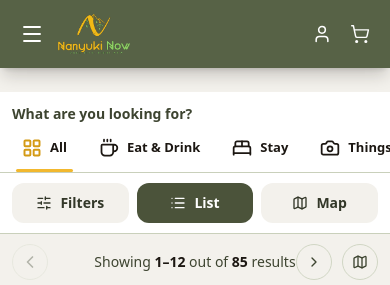
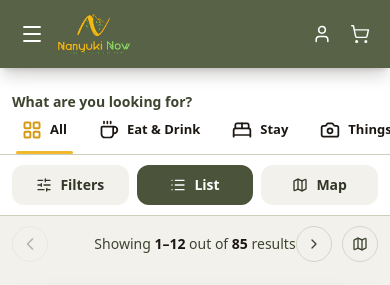
Before and after one commit to frankmwanikii/nanyukinow, a Laravel app: page /explore in a window 390 px wide. Shown: the top 285 px of the page. Run offline with Laravel 12, Linux system fonts and the light colour scheme; style sheets or scripts are compiled from the project's sources; parts of the project's set-up code (start-up, migrations or seed data) failed here and were passed over; some libraries are stand-ins or nearby versions; some web fonts are replaced.

Commit message:
Refactor ExploreCategoryTabs and Explore components
- Adjusted padding and margin styles in ExploreCategoryTabs for improved layout.
- Wrapped ExploreCategoryTabs in a div within Explore component to enhance structure and styling consistency.

```diff
--- a/resources/js/Components/site/ExploreCategoryTabs.jsx
+++ b/resources/js/Components/site/ExploreCategoryTabs.jsx
@@ -26,11 +26,11 @@ export default function ExploreCategoryTabs({
 }) {
     return (
         <div className="shrink-0 border-b border-olive-200 bg-white">
-            <p className="px-3 pt-3 text-sm font-semibold text-olive-700 lg:hidden">
+            <p className="px-3 pb-2 text-sm font-semibold text-olive-700 lg:hidden">
                 What are you looking for?
             </p>
             <div className="flex items-stretch">
-                <div className="hidden w-[300px] shrink-0 items-center px-4 py-3.5 lg:flex xl:w-[320px]">
+                <div className="hidden w-[300px] shrink-0 items-center px-4 pb-3.5 pt-0 lg:flex xl:w-[320px]">
                     <p className="text-sm font-semibold text-olive-700 md:text-[15px]">
                         What are you looking for?
                     </p>
@@ -71,7 +71,7 @@ function TabButton({ active, label, icon: Icon, onClick }) {
         <button
             type="button"
             onClick={onClick}
-            className={`relative flex shrink-0 items-center gap-2 px-3.5 py-3.5 text-[13px] font-semibold transition sm:px-4 ${
+            className={`relative flex shrink-0 items-center gap-2 px-3.5 pb-3.5 pt-0 text-[13px] font-semibold transition sm:px-4 ${
                 active
                     ? 'text-earth-dusk'
                     : 'text-earth-dusk/90 hover:text-earth-dusk'
--- a/resources/js/Pages/Explore.jsx
+++ b/resources/js/Pages/Explore.jsx
@@ -157,11 +157,13 @@ function ExploreContent({
     };
 
     return (
-        <div className="flex h-svh flex-col bg-[#f3f1ec] pt-[5.75rem] pb-[4.75rem] sm:pt-[6.25rem] lg:pt-[6.75rem] lg:pb-0">
-            <ExploreCategoryTabs
-                categoryKey={categoryKey}
-                onCategoryChange={handleCategoryChange}
-            />
+        <div className="flex h-svh flex-col bg-[#f3f1ec] pb-[4.75rem] lg:pb-0">
+            <div className="shrink-0 bg-white pt-[5.75rem] sm:pt-[6.25rem] lg:pt-[6.75rem]">
+                <ExploreCategoryTabs
+                    categoryKey={categoryKey}
+                    onCategoryChange={handleCategoryChange}
+                />
+            </div>
 
             {/* Mobile toolbar */}
             <div className="flex shrink-0 items-center gap-2 border-b border-olive-200 bg-white px-3 py-2.5 lg:hidden">
```
